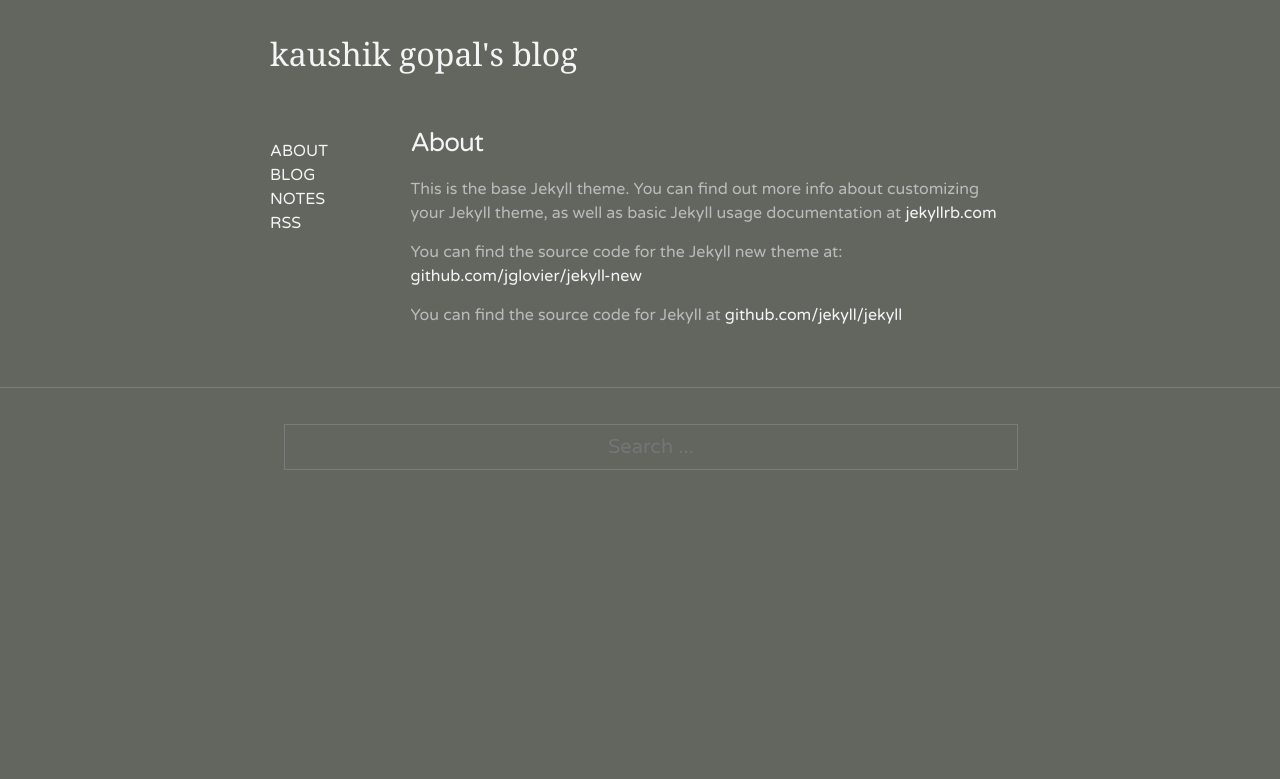
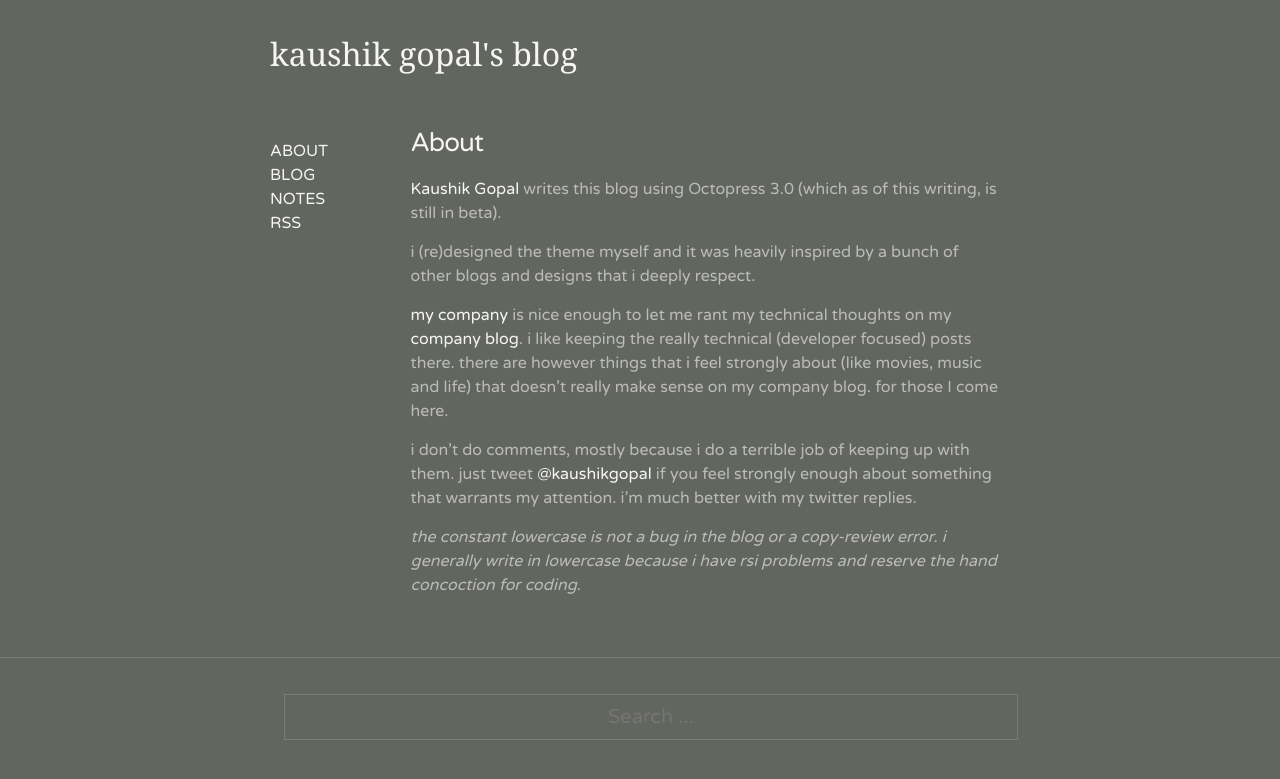
Before and after one commit to kaushikgopal/octopress-kaush-blog, a Jekyll site: the page built from about.md, in a window 1280 px wide. Shown: the top 779 px of the page. Built offline with Jekyll 4.4.1, drawn with Linux system fonts in a browser that asks for light colours.

Commit message:
fix: add an about blog page

```diff
--- a/about.md
+++ b/about.md
@@ -4,8 +4,12 @@ title: About
 permalink: /about/
 ---
 
-This is the base Jekyll theme. You can find out more info about customizing your Jekyll theme, as well as basic Jekyll usage documentation at [jekyllrb.com](http://jekyllrb.com/)
+[Kaushik Gopal](http://kaush.co) writes this blog using Octopress 3.0 (which as of this writing, is still in beta).
 
-You can find the source code for the Jekyll new theme at: [github.com/jglovier/jekyll-new](https://github.com/jglovier/jekyll-new)
+i (re)designed the theme myself and it was heavily inspired by a bunch of other blogs and designs that i deeply respect.
 
-You can find the source code for Jekyll at [github.com/jekyll/jekyll](https://github.com/jekyll/jekyll)
+[my company](https://www.weddingpartyapp.com/jobs) is nice enough to let me rant my technical thoughts on my [company blog](http://nerds.weddingpartyapp.com/authors/kaushik-gopal/). i like keeping the really technical (developer focused) posts there. there are however things that i feel strongly about (like movies, music and life) that doesn't really make sense on my company blog. for those I come here.
+
+i don't do comments, mostly because i do a terrible job of keeping up with them. just tweet [@kaushikgopal](http://twitter.com/kaushikgopal) if you feel strongly enough about something that warrants my attention. i'm much better with my twitter replies.
+
+*the constant lowercase is not a bug in the blog or a copy-review error. i generally write in lowercase because i have rsi problems and reserve the hand concoction for coding*.
```
